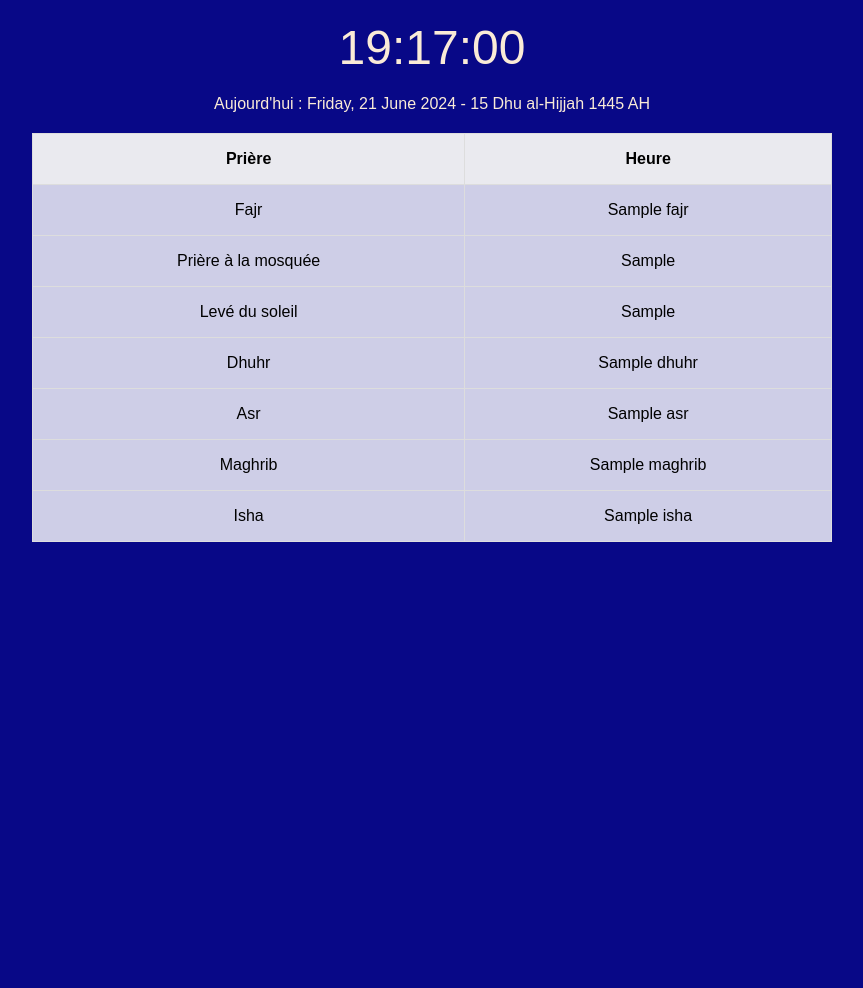
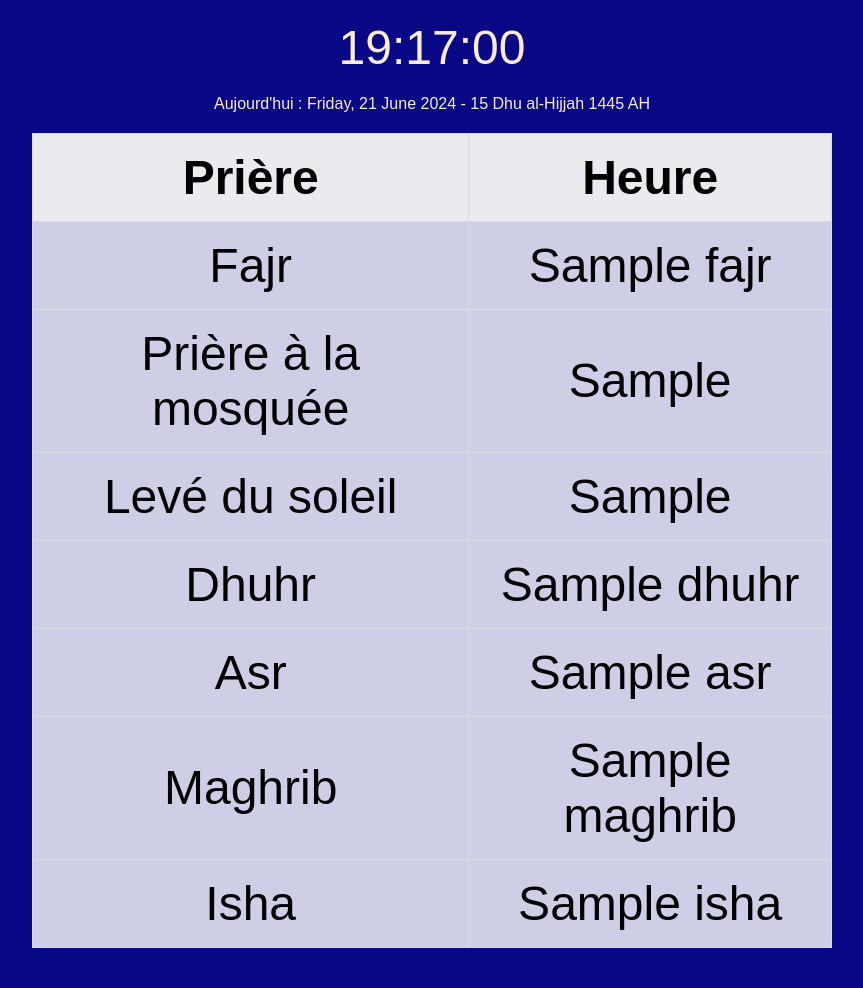
Before and after one commit to ibraimaliu/cibs, a Flask app: template templates/index.html in a window 1280 px wide. Shown: the part 284-1272 px from the top of the page, without its empty margins (208-1071 px from the left). Before the commit the page ends 826 px from the top, so only its background shows below. Run offline with Flask 3, Linux system fonts and the light colour scheme; the template is opened without the code that fills it: most values are stand-ins (such as "Sample title", 1, 10 or a date in 2020).

Commit message:
Update index.html taille table

```diff
--- a/templates/index.html
+++ b/templates/index.html
@@ -35,6 +35,7 @@
             align-self: flex-start; /* Aligner le logo à gauche */
         }
         table {
+            font-size: 3em;
             margin: 20px 0;
             border-collapse: collapse;
             width: 100%; /* Ajustez la largeur du tableau selon vos besoins */
```
